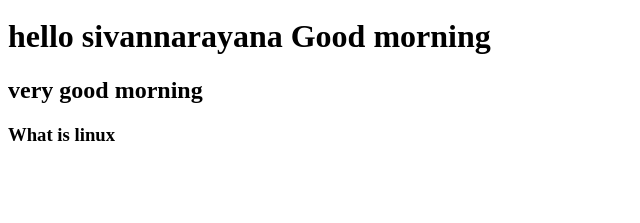
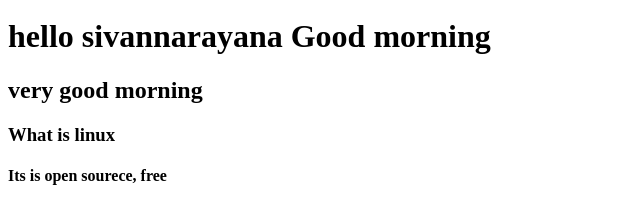
Before and after one commit to sivagowra/Recipe-App, a plain HTML site: page sample.html in a window 1280 px wide. Shown: the part 29-252 px from the top of the page, without its empty margins (0-640 px from the left). Drawn offline with Linux system fonts and the light colour scheme.

Commit message:
add new awser

```diff
--- a/sample.html
+++ b/sample.html
@@ -10,5 +10,6 @@
     <h1>hello sivannarayana Good morning</h1>
     <h2> very good morning </h2>
     <h3>What is linux</h3>
+    <h4>Its is open sourece, free</h4>
   </body>
 </html>
```
